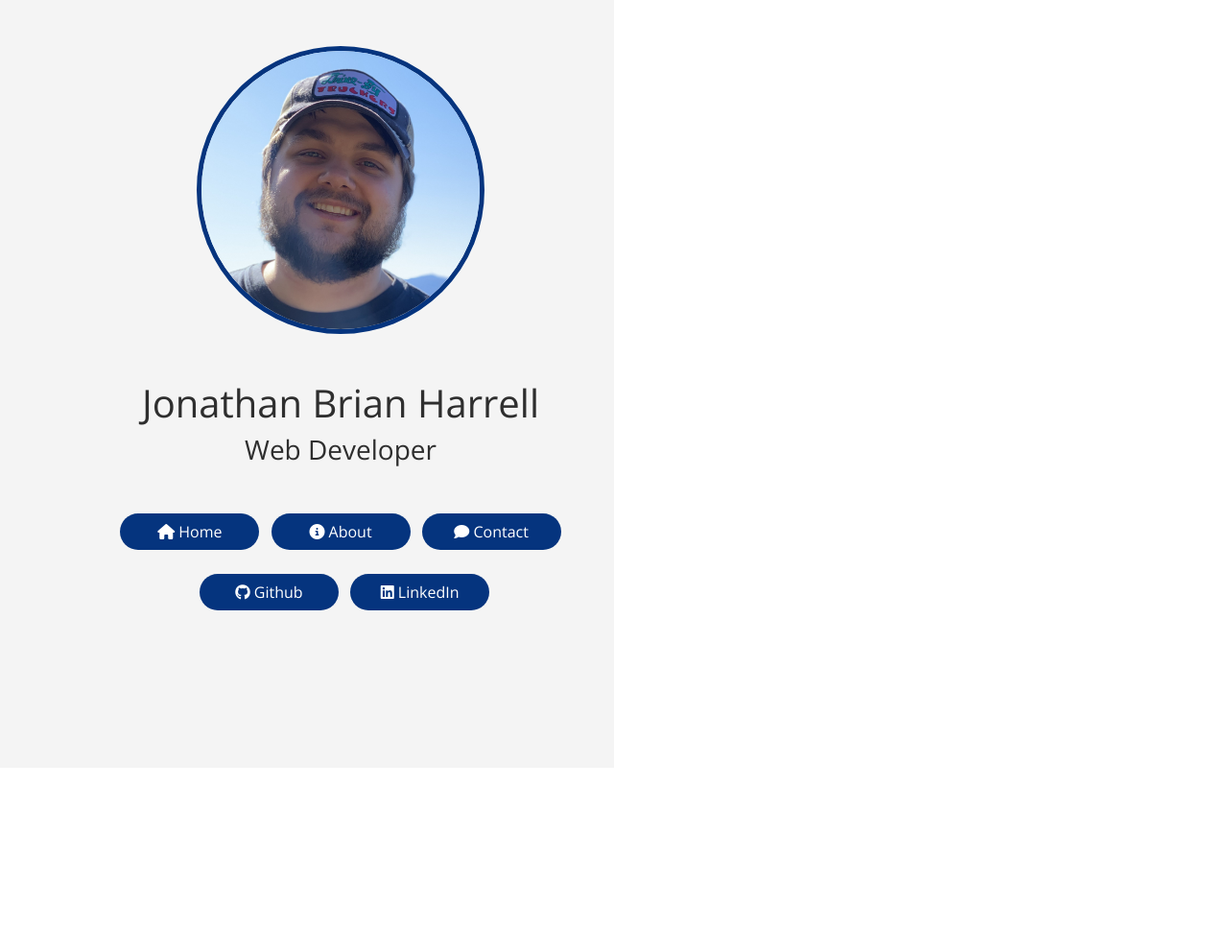
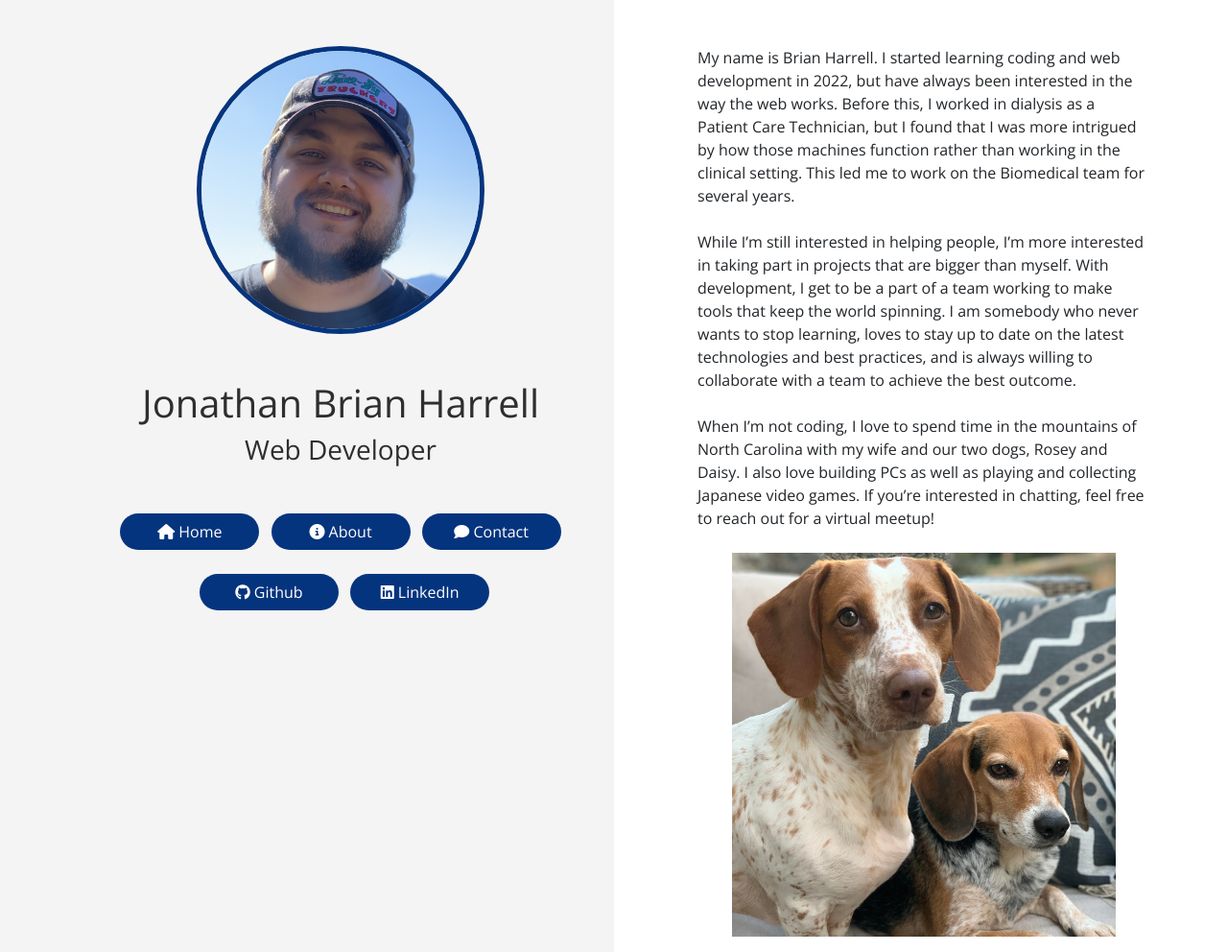
Before and after one commit to brianharrellnc/brianharrellnc.github.io, a plain HTML site: page about.html in a window 1280 px wide. Shown: the whole page at 96% size. Before the commit the page ends 800 px from the top, so only its background shows below. Drawn offline with nearby package versions, Linux system fonts and the light colour scheme; a web font is replaced by a local one.

Commit message:
about me page with photo of the dogs

```diff
--- a/about.html
+++ b/about.html
@@ -49,8 +49,24 @@
                     </nav>
                 </div>
             </div>
-            <div class="col" id="col2">
+            <div class="col mt-5" id="col2">
+                <p id="bio" class="float">
+                    My name is Brian Harrell. I started learning coding and web development in 2022, but have always been interested in the way the web works.
+                    Before this, I worked in dialysis as a Patient Care Technician, but I found that I was more intrigued by how those machines function rather than working in the clinical setting.
+                    This led me to work on the Biomedical team for several years.
+                    <br>
+                    <br>
+                    While I’m still interested in helping people, I’m more interested in taking part in projects that are bigger than myself. With development, I get to be a part of a team working to make tools that keep the world spinning.
+                    I am somebody who never wants to stop learning, loves to stay up to date on the latest technologies and best practices, and is always willing to collaborate with a team to achieve the best outcome.
+                    <br>
+                    <br>
+                    When I’m not coding, I love to spend time in the mountains of North Carolina with my wife and our two dogs, Rosey and Daisy.
+                    I also love building PCs as well as playing and collecting Japanese video games. If you’re interested in chatting, feel free to reach out for a virtual meetup!
+                    <br>
+                    <br>
+                    <img id="dogs" src="images\roseydaisy.jpg" class="img-fluid" alt="rosey and daisy">
 
+                </p>
             </div>
         </div>
     </div>
--- a/style.css
+++ b/style.css
@@ -12,6 +12,15 @@ body {
     max-height: 300px;
     border-radius: 50%;
     border: 5px solid #05347e;
+}
+
+#dogs {
+    display: fluid;
+    max-width: 400px;
+    max-height: auto;
+    display: block;
+    margin-left: auto;
+    margin-right: auto;
 }
 
 #menu-button {
@@ -76,3 +85,8 @@ form input, form textarea {
  background: white;
  font-size: 16px;
 }
+
+#bio {
+    margin-left: 75px;
+
+}
```
Also changed, not shown: images/roseydaisy.jpg (added).
